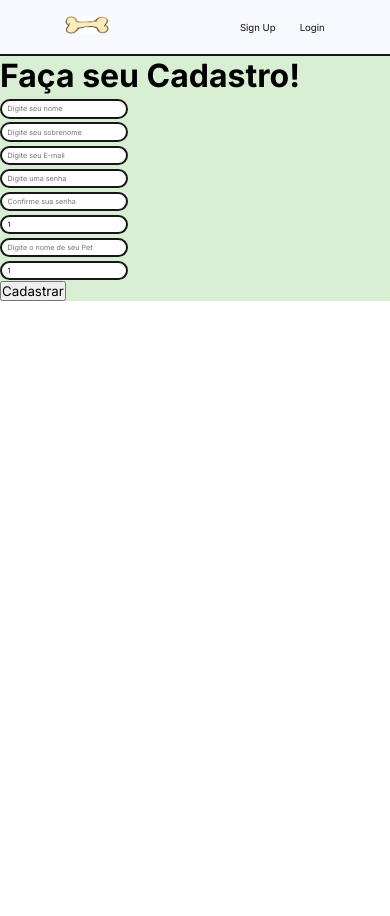
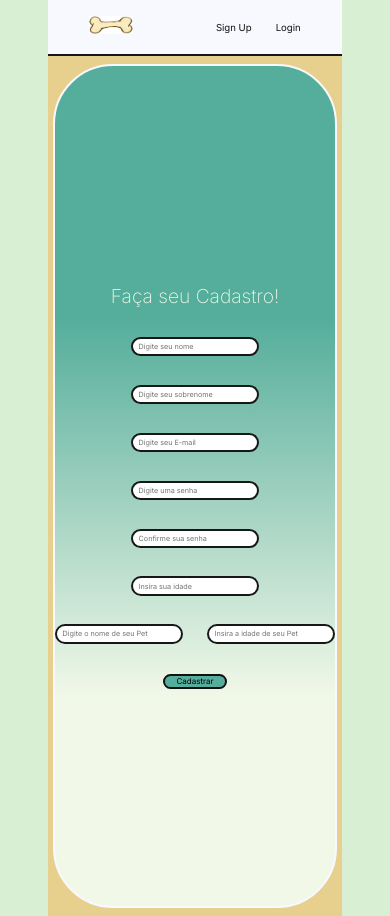
Before and after one commit to Gurinzada/VetStore, a React (Vite) app: page /register in a window 390 px wide. Before the commit the page ends 844 px from the top, so only its background shows below. Built offline with nearby package versions, Linux system fonts and the light colour scheme.

Commit message:
RegisterStylesDone

```diff
--- a/src/Pages/Register.tsx
+++ b/src/Pages/Register.tsx
@@ -4,6 +4,7 @@ import { useNavigate } from "react-router-dom";
 import Tutor from "../backend/services/Interface";
 import { useAuth } from "../Context/AuthProvider";
 import HeaderDefault from "../Components/HeaderDefault";
+import styles from "../styles/Register.module.scss"
 
 export default function Register() {
   const [userName, setUserName] = useState<string>(``);
@@ -57,11 +58,11 @@ export default function Register() {
   }
 
   return (
-    <div>
+    <div className={styles.Wrapper}>
       <HeaderDefault/>
-      <form onSubmit={handleSubmit}>
+      <form onSubmit={handleSubmit} className={styles.FormRegister}>
         <div>
-          <h1>Faça seu Cadastro!</h1>
+          <h1 className={styles.TitleRegister}>Faça seu Cadastro!</h1>
         </div>
         <div>
           <input
@@ -107,11 +108,11 @@ export default function Register() {
           <input
             type="number"
             placeholder="Insira sua idade"
-            value={userAge}
+
             onChange={(e) => setUserAge(Number(e.target.value))}
           />
         </div>
-        <div>
+        <div className={styles.WrapperDogs}>
           <div>
             <input
               type="text"
@@ -124,7 +125,6 @@ export default function Register() {
             <input
               type="number"
               placeholder="Insira a idade de seu Pet"
-              value={dogAge}
               onChange={(e) => setDogAge(Number(e.target.value))}
             />
           </div>
--- /dev/null
+++ b/src/styles/Container.scss
@@ -0,0 +1,17 @@
+@import "./Colors.scss";
+
+@mixin Wrapper(){
+    align-items: center;
+    background-color: $BackgroundColor;
+    display: flex;
+    flex-direction: column;
+    flex-wrap: wrap;
+    justify-content: center;
+    margin: 0rem 3rem 0rem 3rem;
+}
+
+@mixin AllBordersForms(){
+    border-radius: 60px;
+    border: 2px solid $BackgroundColorGhostHeader;
+    background: linear-gradient(180deg, $CardBackground 30%, rgba(241,248,232,1) 75%);
+}
--- a/src/styles/Home.module.scss
+++ b/src/styles/Home.module.scss
@@ -1,4 +1,5 @@
 @import "./Colors.scss";
+@import "./Container.scss";
 
 .Wrapper{
     background-color: $BackgroundColor;
--- a/src/styles/Login.module.scss
+++ b/src/styles/Login.module.scss
@@ -1,20 +1,13 @@
 @import "./Colors.scss";
+@import "./Container.scss";
 
 .Wrapper{
-    align-items: center;
-    background-color: $BackgroundColor;
-    display: flex;
-    flex-direction: column;
-    flex-wrap: wrap;
-    justify-content: center;
-    margin: 0rem 3rem 0rem 3rem;
+    @include Wrapper;
 }
 
 .FormLogin{
     align-items: center;
-    border-radius: 60px;
-    border: 2px solid $BackgroundColorGhostHeader;
-    background-color: $CardBackground;
+    @include AllBordersForms;
     display: flex;
     flex-direction: column;
     flex-wrap: wrap;
@@ -51,10 +44,10 @@ input{
     width: 24.25rem;
 }
 
-.BntLogin{
-    background-color: $BackgroundColorGhostHeader;
+button{
+    background-color: $CardBackground;
     border-radius: 22px;
-    border: 2px solid $BackgroundColorGhostHeader;
+    border: 2px solid $Pitch;
     cursor: pointer;
     height: 1.25rem;
     width: 12.125rem;
@@ -72,7 +65,7 @@ input{
         width: 9rem;
     }
 
-    .BntLogin{
+    button{
         font-size: 0.6rem;
         width: 6rem;
     }
@@ -109,7 +102,7 @@ input{
         font-size: 0.5rem;
     }
 
-    .BntLogin{
+    button{
         font-size: 0.5rem;
         height: 0.9rem;
         width: 4rem;
--- /dev/null
+++ b/src/styles/Register.module.scss
@@ -0,0 +1,47 @@
+@import "./Colors.scss";
+@import "./Container.scss";
+
+.Wrapper{
+    @include Wrapper;
+}
+
+.FormRegister{
+    align-items: center;
+    @include AllBordersForms;
+    display: flex;
+    flex-direction: column;
+    flex-wrap: wrap;
+    gap: 1.55rem;
+    height: 100vh;
+    justify-content: center;
+    margin: 1rem 0 1rem 0;
+}
+
+.TitleRegister{
+    color: $Title;
+    font-weight: 200;
+    font-size: 2.2rem;
+}
+
+.WrapperDogs{
+    align-items: center;
+    display: flex;
+    gap: 1.5rem;
+    flex-wrap: wrap;
+    justify-content: center;
+}
+
+@media (max-width:768px) {
+    .FormRegister{
+        margin: 0.5rem 0 0.5rem 0;
+    }
+    .TitleRegister{
+        font-size: 1.2rem;
+    }
+}
+
+@media (max-width: 320px) {
+    .TitleRegister{
+        font-size: 0.85rem;
+    }
+}
```
